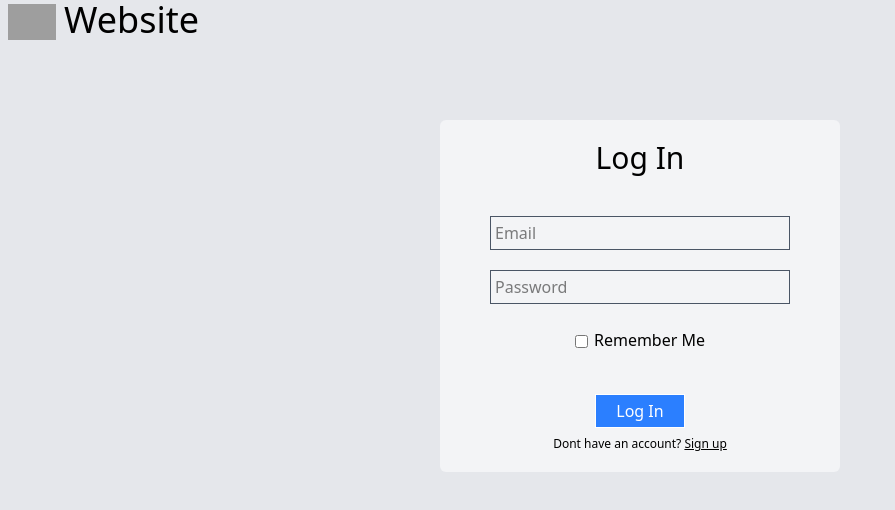
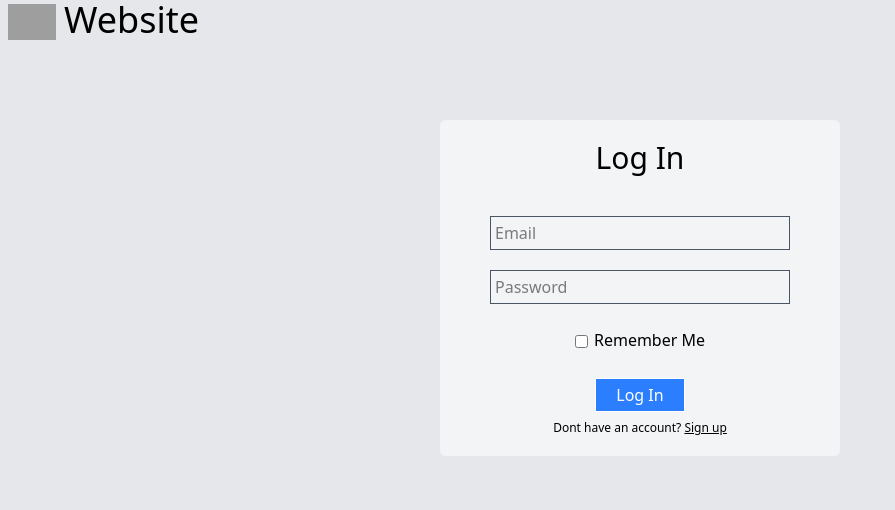
Before and after one commit to KyleMorris84/TailwindTest, a React (Vite) app: page / in a window 1280 px wide. Shown: the top 510 px of the page, without its empty margins (0-895 px from the left). Built offline with nearby package versions, Linux system fonts and the light colour scheme; grey boxes are pictures that could not be loaded.

Commit message:
Add confetti

```diff
--- a/package.json
+++ b/package.json
@@ -13,6 +13,7 @@
   "dependencies": {
     "@tailwindcss/vite": "^4.0.15",
     "react": "^19.0.0",
+    "react-canvas-confetti": "^2.0.7",
     "react-dom": "^19.0.0",
     "react-hook-form": "^7.54.2",
     "tailwindcss": "^4.0.15"
--- a/src/Components/LogIn.jsx
+++ b/src/Components/LogIn.jsx
@@ -1,9 +1,15 @@
 import { useForm } from "react-hook-form"
+import { useState } from "react"
+import Realistic from "react-canvas-confetti/dist/presets/fireworks";
 
 export default function LogIn() {
 
     const {register, handleSubmit , formState: {errors} } = useForm()
-    const onSubmit = (data) => console.log(data)
+    const [submitSuccess, setSubmitSuccess] = useState(false)
+
+    const onSubmit = (data) => {
+        setSubmitSuccess(!submitSuccess)
+    }
 
     return (
         <form
@@ -21,9 +27,10 @@ export default function LogIn() {
                 <label htmlFor="remember-me" className="pb-0.5">Remember Me</label>
             </div>
 
-            <input type="submit" className="mt-8 border px-5 py-1 bg-blue-500 text-white" value="Log In" />
+            <input type="submit" className="mt-4 border px-5 py-1 bg-blue-500 hover:bg-blue-400 text-white transition" value="Log In" />
 
             <p className="text-xs">Dont have an account? <a href="/" className="underline">Sign up</a></p>
+            { submitSuccess && <Realistic autorun={{speed: 1, duration: 1}}/> }
         </form>
     )
 }
```
Also changed, not shown: 1 other file (tests, documents, lock files or other folders).
